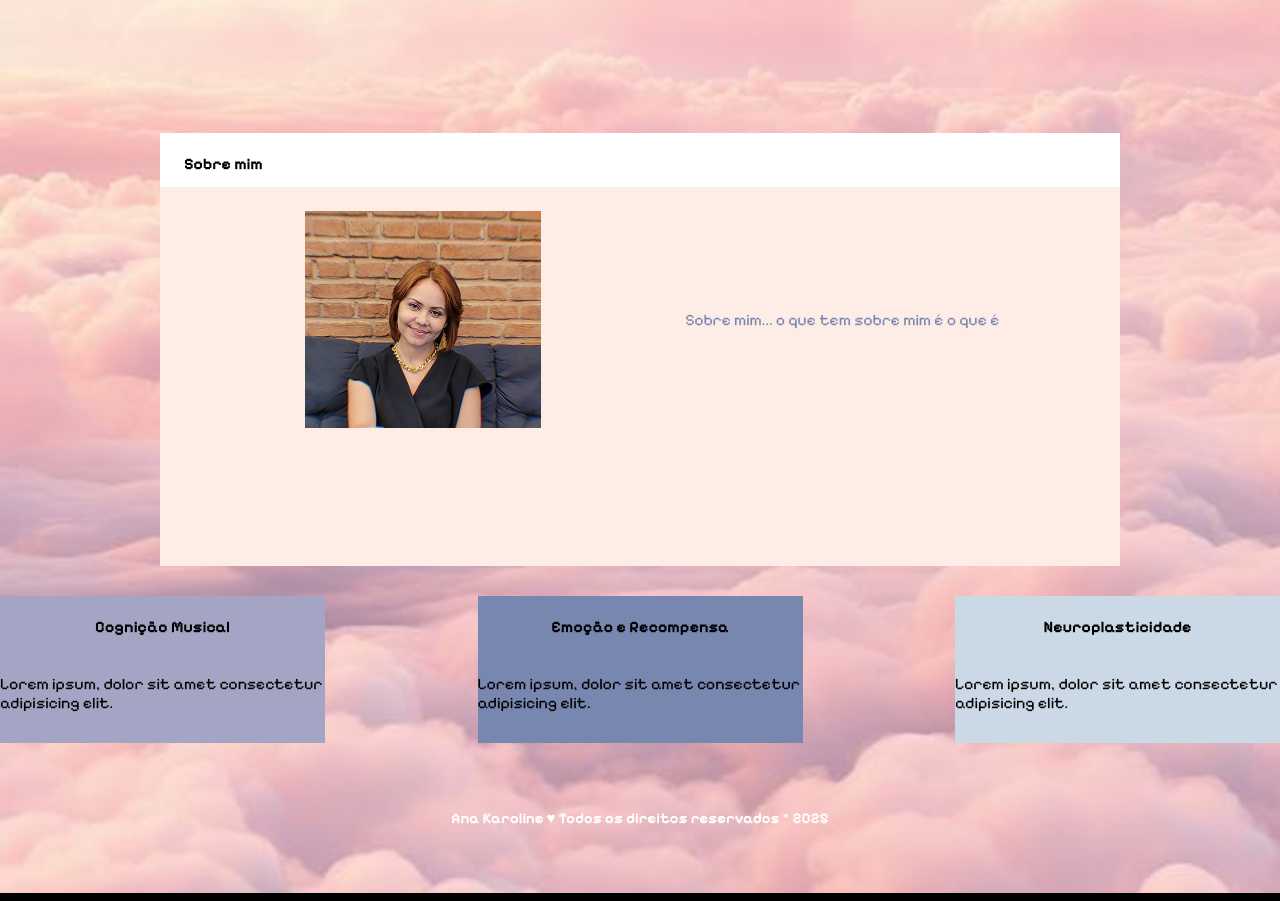
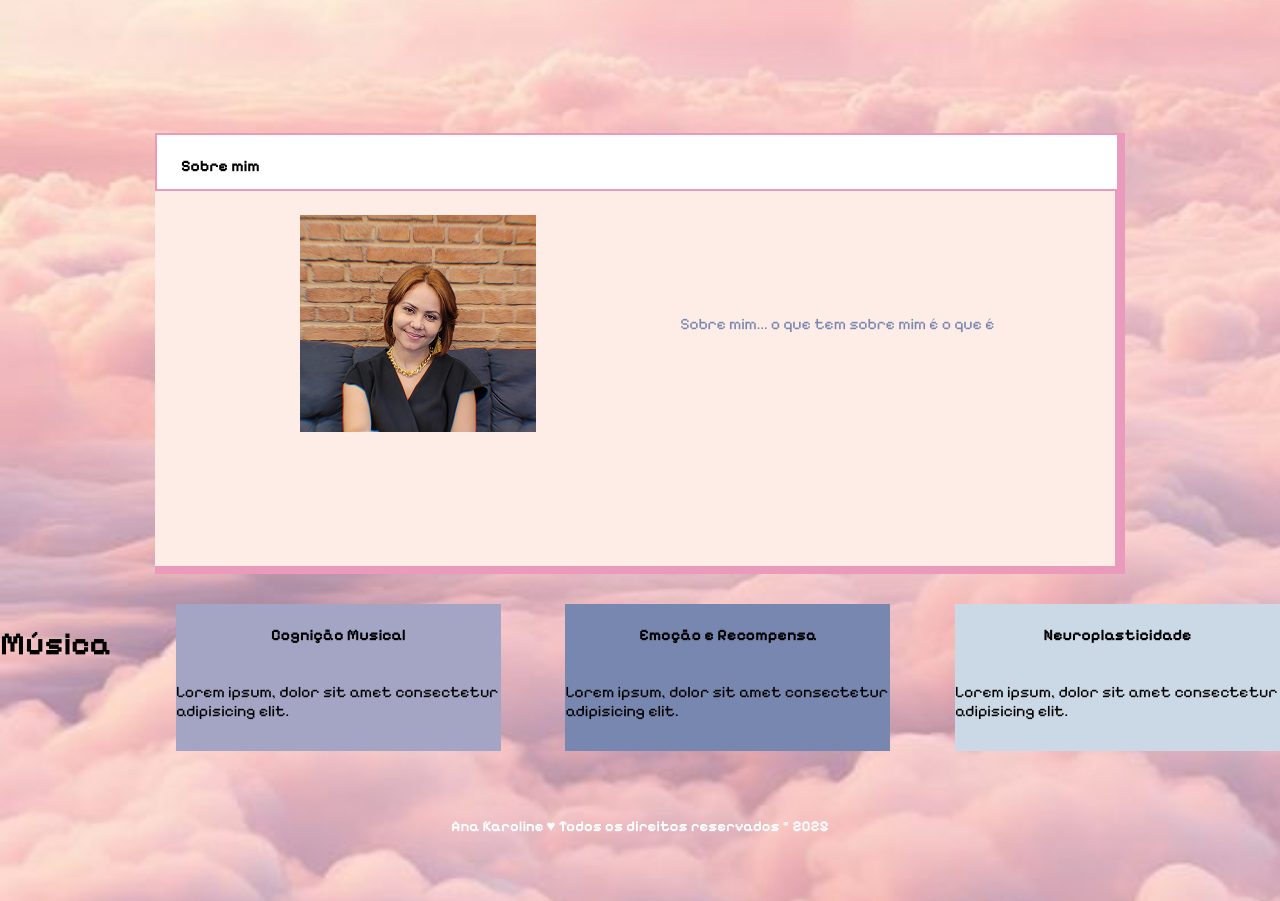
Before and after one commit to AnaKarolDev/projeto_individual, a website: page web-data-viz/public/index.html in a window 1280 px wide. Shown: the part 600-1501 px from the top of the page. Drawn offline with Linux system fonts and the light colour scheme; a web font is replaced by a local one.

```diff
--- a/web-data-viz/public/css/estilo.css
+++ b/web-data-viz/public/css/estilo.css
@@ -145,6 +145,8 @@
   display: flex;
   flex-direction: column;
   align-self: auto;
+  border-right: 10px solid #EA9ABA;
+    border-bottom: 8px solid #EA9ABA;
 
 }
 
@@ -164,6 +166,7 @@
   width: 960px;
   height: 54px;
   background-color: #FFFFFF;
+  border: 2px solid #EA9ABA
 }
 
 .sobre_mim_titulo h4 {
--- a/web-data-viz/public/index.html
+++ b/web-data-viz/public/index.html
@@ -54,9 +54,11 @@
         </div>
       </div>
     </div>
+
     <div class="boxes">
+         <h1>Música</h1>
+
     <div class="box1">
-
           <h4>Cognição Musical</h4>
           <p>Lorem ipsum, dolor sit amet consectetur adipisicing elit.</p>
         </div>
```
